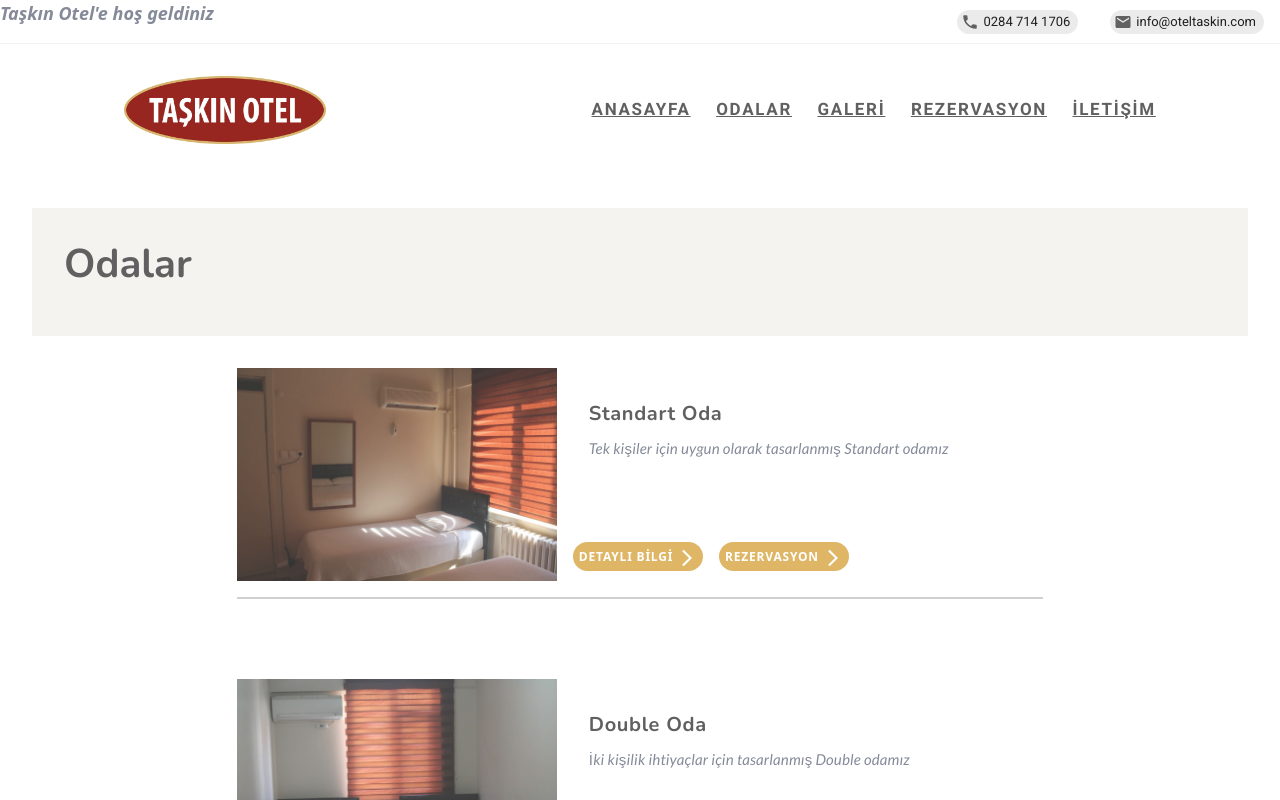
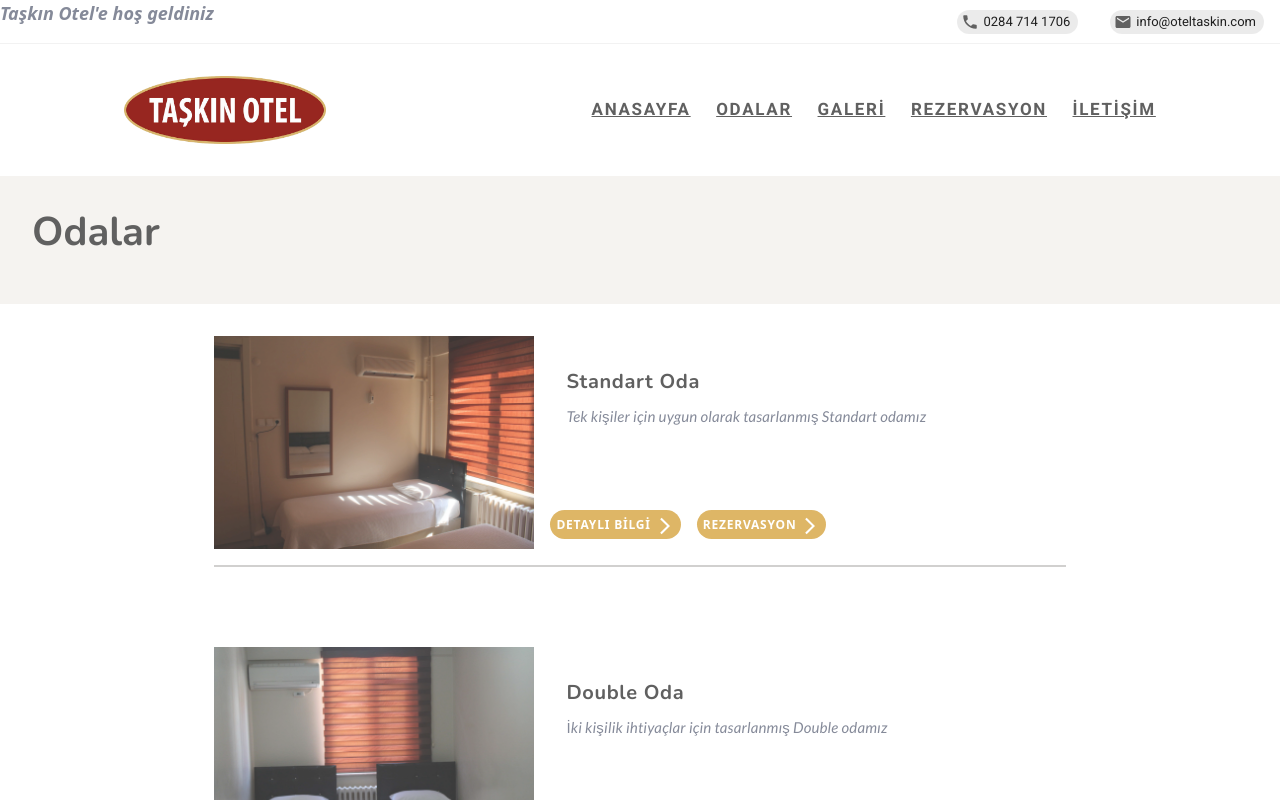
Before and after one commit to OrcaBusinessSolution/otel_taskin_app, a React (Create React App) app: page /rooms in a window 1280 px wide. Shown: the top 800 px of the page. Built offline with nearby package versions, Linux system fonts and the light colour scheme.

Commit message:
linked rooms page

```diff
--- a/src/components/HomePageComponents/RoomsComponent.jsx
+++ b/src/components/HomePageComponents/RoomsComponent.jsx
@@ -1,6 +1,7 @@
 import React from "react";
 import styled from "styled-components";
 import ArrowForwardIosIcon from "@mui/icons-material/ArrowForwardIos";
+import { Link } from "react-router-dom";
 
 const Container = styled.div`
   display: flex;
@@ -49,9 +50,9 @@
   & img:hover {
     opacity: 1;
     transform: translate(-20px);
-    transition: all .6s ease-in-out;
+    transition: all 0.6s ease-in-out;
     -webkit-transform: translate(-20px);
-    cursor:pointer;
+    cursor: pointer;
     box-shadow: 10px 10px 10px #606060;
   }
 `;
@@ -103,9 +104,11 @@
           <h5>Triple Oda</h5>
         </RoomDiv>
       </RoomsDiv>
-      <RoomsButton>
-        ODALARI GÖRÜNTÜLE <ArrowForwardIosIcon fontSize="small" />
-      </RoomsButton>
+      <Link to="rooms">
+        <RoomsButton>
+          ODALARI GÖRÜNTÜLE <ArrowForwardIosIcon fontSize="small" />
+        </RoomsButton>
+      </Link>
     </Container>
   );
 }
--- a/src/pages/Rooms.jsx
+++ b/src/pages/Rooms.jsx
@@ -5,13 +5,7 @@
 import styled from "styled-components";
 import RoomsComponent from "../components/RoomPageComponent/RoomsComponent";
 
-const Container = styled.div`
-  display: flex;
-  flex: 1;
-  flex-direction: column;
-  padding: 2rem;
-  justify-content: center;
-`;
+const Container = styled.div``;
 
 export const HeaderName = styled.div`
   height: 8rem;
```
